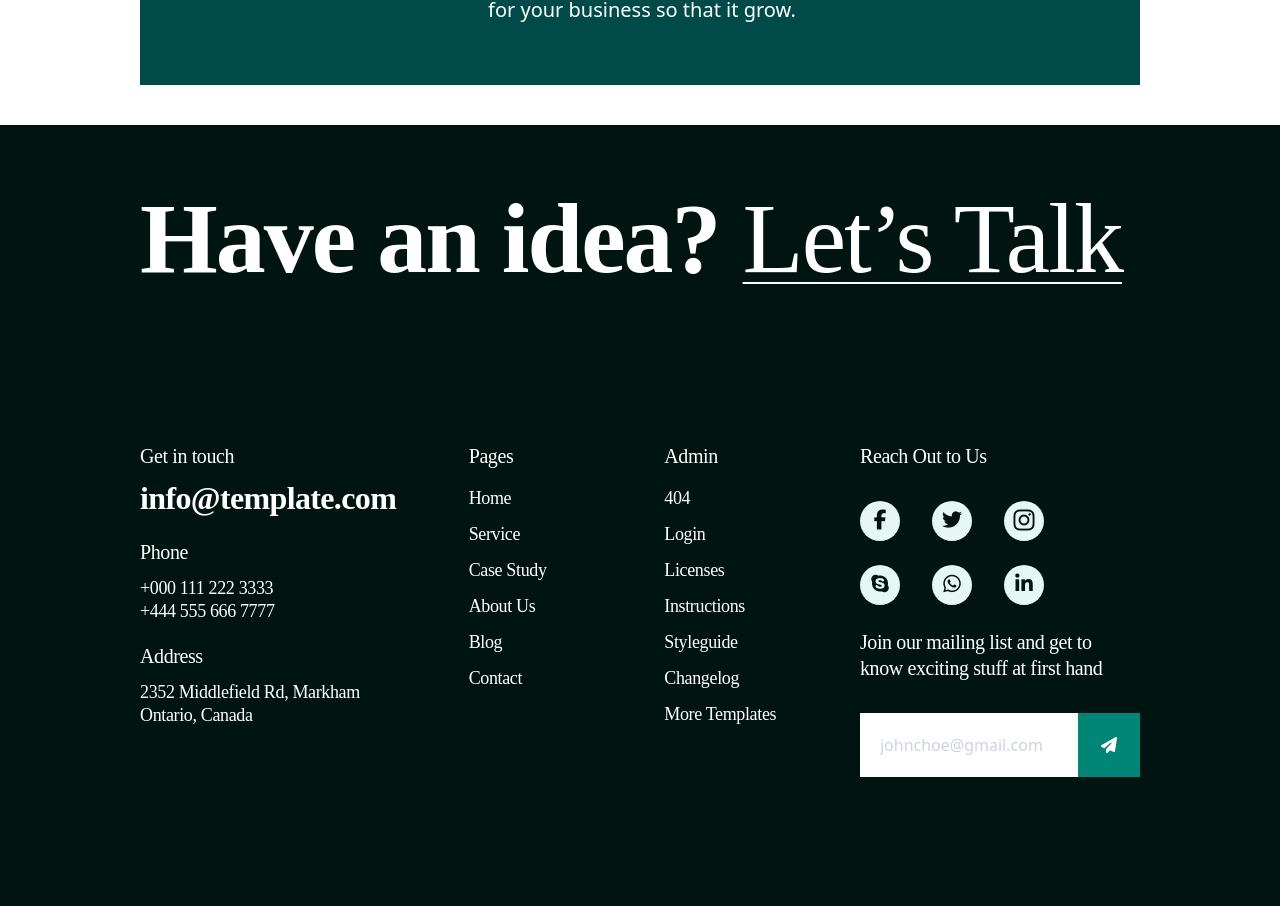
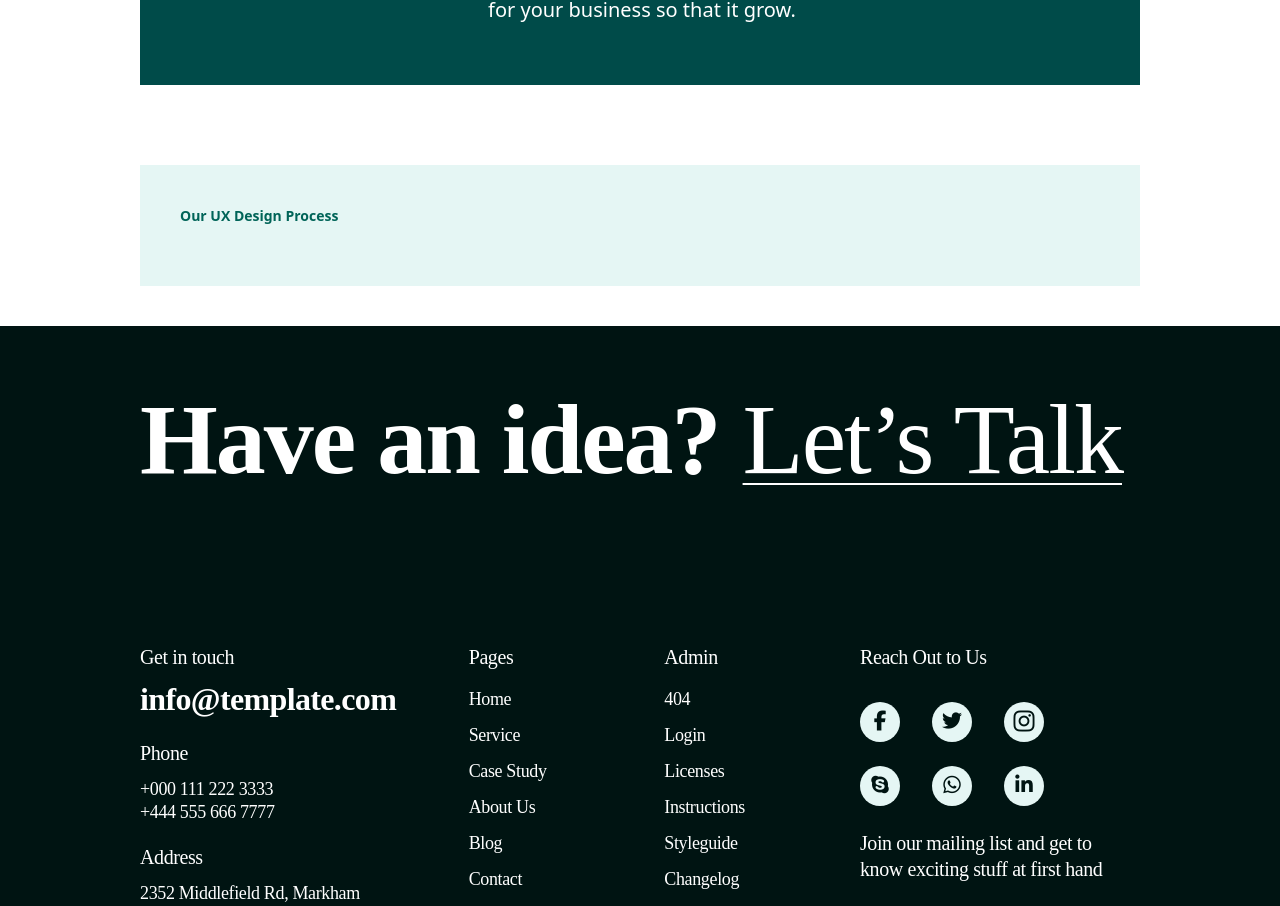
Before and after one commit to Sorel-Haller/duo, a Vue app: page /service in a window 1280 px wide. Shown: the part 1895-2801 px from the top of the page. Built offline with nearby package versions, Linux system fonts and the light colour scheme.

Commit message:
Created designProcessService component and added it to Service.vue view. Added title text + styled text

```diff
--- a/src/Views/Service.vue
+++ b/src/Views/Service.vue
@@ -1,9 +1,12 @@
 <template>
     <OurService />
-    <ProcessService />
+    <WorkProcessService />
+    <DesignProcessService />
 </template>
 
 <script setup>
     import OurService from '../components/ourService.vue';
-    import ProcessService from '../components/processService.vue';
+    import WorkProcessService from '../components/workProcessService.vue';
+    import DesignProcessService from '../components/designProcessService.vue';
+
 </script>
--- /dev/null
+++ b/src/components/designProcessService.vue
@@ -0,0 +1,8 @@
+<template>
+        <div class="pt-[40px] pb-[40px] xl:pr-[140px] md:pr-[80px] sm:pr-[32px] pr-[20px] xl:pl-[140px] md:pl-[80px] sm:pl-[32px] pl-[20px]">
+            <div class="flex flex-col gap-[40px] bg-[#E5F6F4] pt-[40px] pb-[60px] sm:pr-[40px] pr-[20px] sm:pl-[40px] pl-[20px]">
+                <p class="font-supreme font-bold text-[#006458] text-[14px]">Our UX Design Process</p>
+
+            </div>
+    </div>
+</template>
```
Also changed, not shown: src/components/workProcessService.vue (renamed from src/components/processService.vue).
